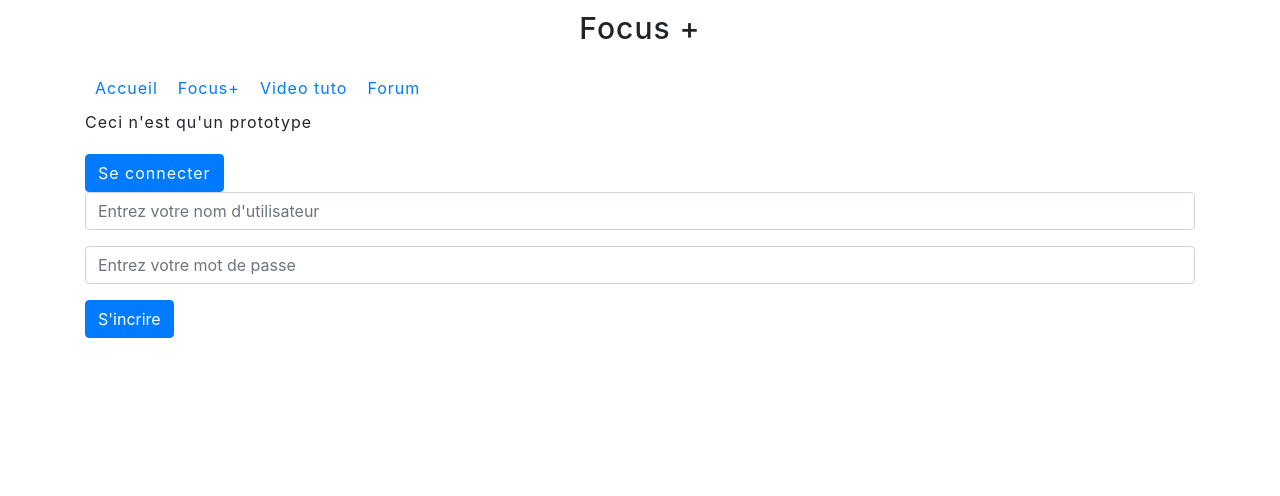
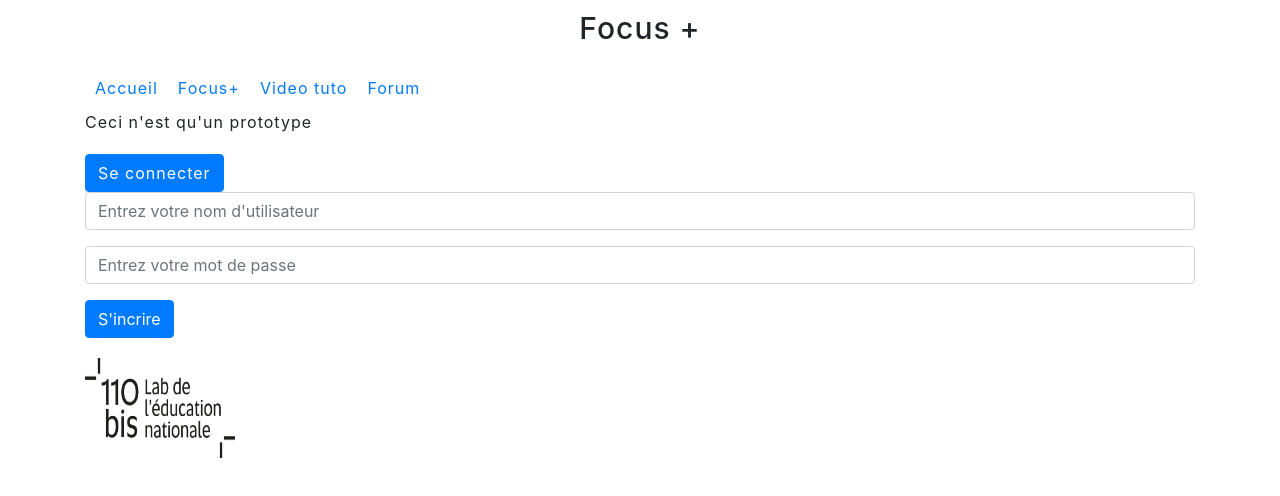
Before and after one commit to LuciferBahamut/focus_plus, a React (Create React App) app: page /signup in a window 1280 px wide. Shown: the top 496 px of the page. Built offline with nearby package versions, Linux system fonts and the light colour scheme.

Commit message:
[ADD] footer

```diff
--- /dev/null
+++ b/src/components/Footer.js
@@ -0,0 +1,15 @@
+import React from 'react';
+import Logo from '../image/lab110bis.png';
+
+const Footer = () => {
+  return (
+    <div>
+        <img src={Logo}
+        alt="Lab110bis logo"
+        width="150"
+        height="100"
+        title="Logo du Lab110Bis"></img>
+    </div>
+  )};
+
+export default Footer;
--- a/src/router/AppRouter.js
+++ b/src/router/AppRouter.js
@@ -9,6 +9,7 @@ import ListFile from '../components/FileList';
 import Connection from '../components/Login';
 import Signup from '../components/Signup';
 import CreatePost from '../components/CreatePost';
+import Footer from '../components/Footer';
 
 const AppRouter = () => (
   <BrowserRouter>
@@ -27,6 +28,7 @@ const AppRouter = () => (
           <Route component={Signup} path="/signup" exact={true} />
         </Switch>
       </div>
+      <Footer />
     </div>
   </BrowserRouter>
 );
```
